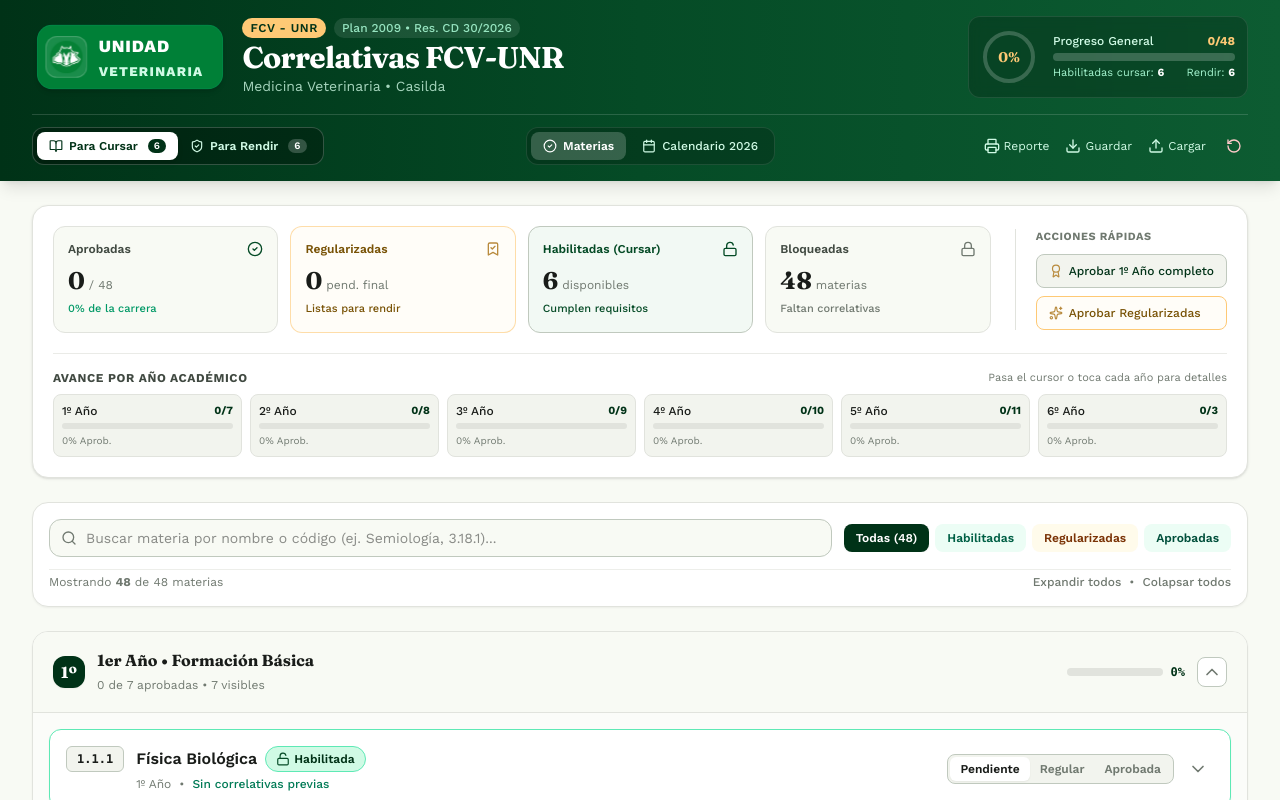
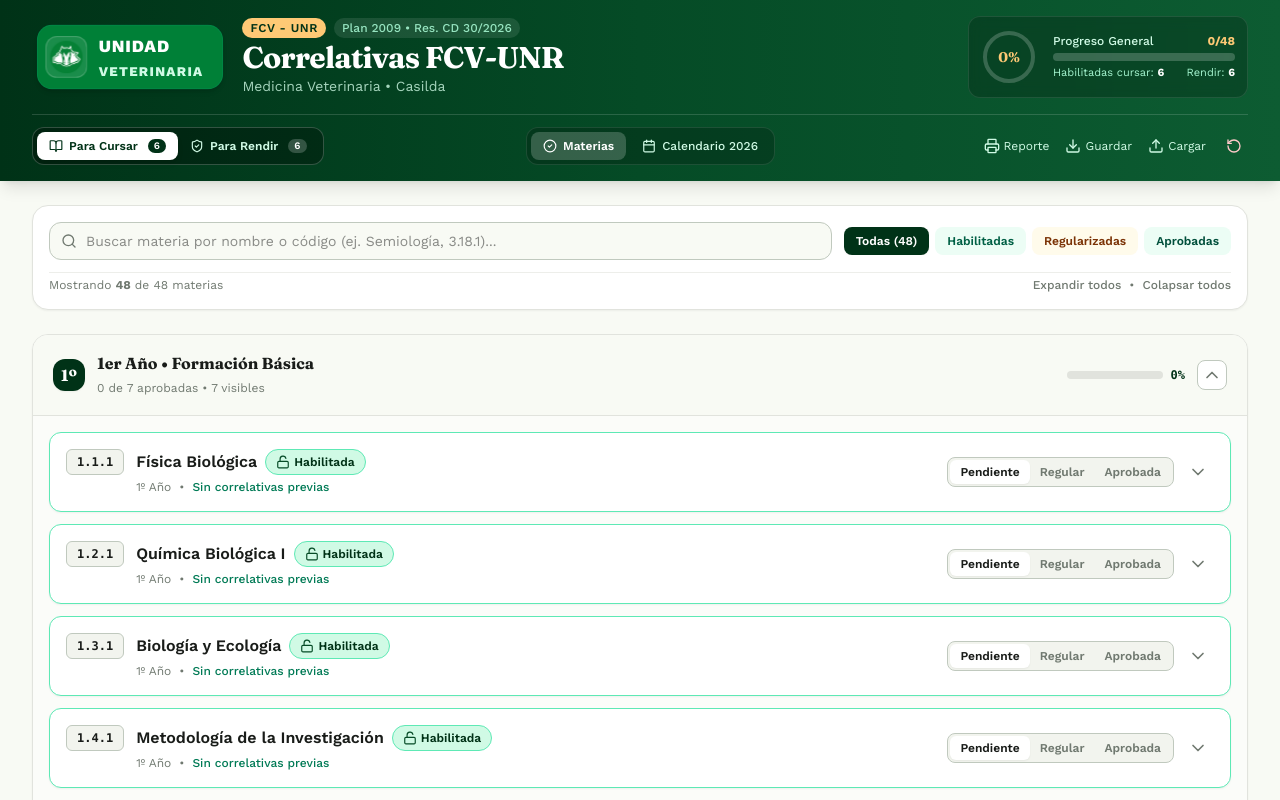
Before and after one commit to unidadveterinaria-arch/Correlativas-Uv-2009, a React (Vite) app: page / in a window 1280 px wide. Shown: the top 800 px of the page. Built offline with nearby package versions, Linux system fonts and the light colour scheme.

Commit message:
Update App.tsx

```diff
--- a/src/App.tsx
+++ b/src/App.tsx
@@ -201,19 +201,9 @@
       {/* Body Content */}
       <main className="flex-1 max-w-7xl w-full mx-auto px-4 sm:px-6 lg:px-8 py-6">
 
-        {/* Tab 1: Subject List View */}
+       {/* Tab 1: Subject List View */}
         {activeTab === 'lista' && (
           <div className="space-y-6">
-            <DashboardStats
-              progress={progress}
-              viewMode={viewMode}
-              readyToCourseCount={readyToCourseCount}
-              readyToExamCount={readyToExamCount}
-              activeFilter={activeFilter}
-              onFilterChange={setActiveFilter}
-              onQuickAction={handleQuickAction}
-            />
-
             <AccordionYearList
               evaluations={evaluations}
               viewMode={viewMode}
```
